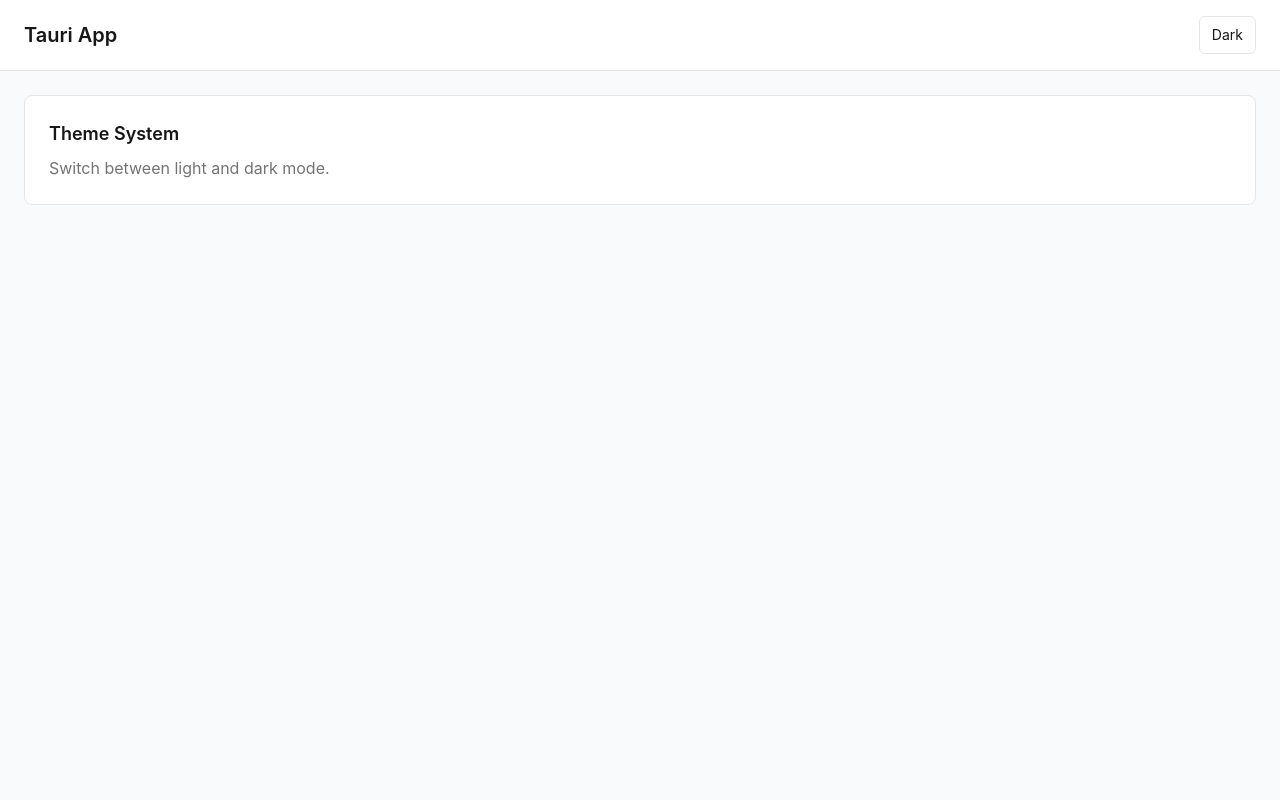
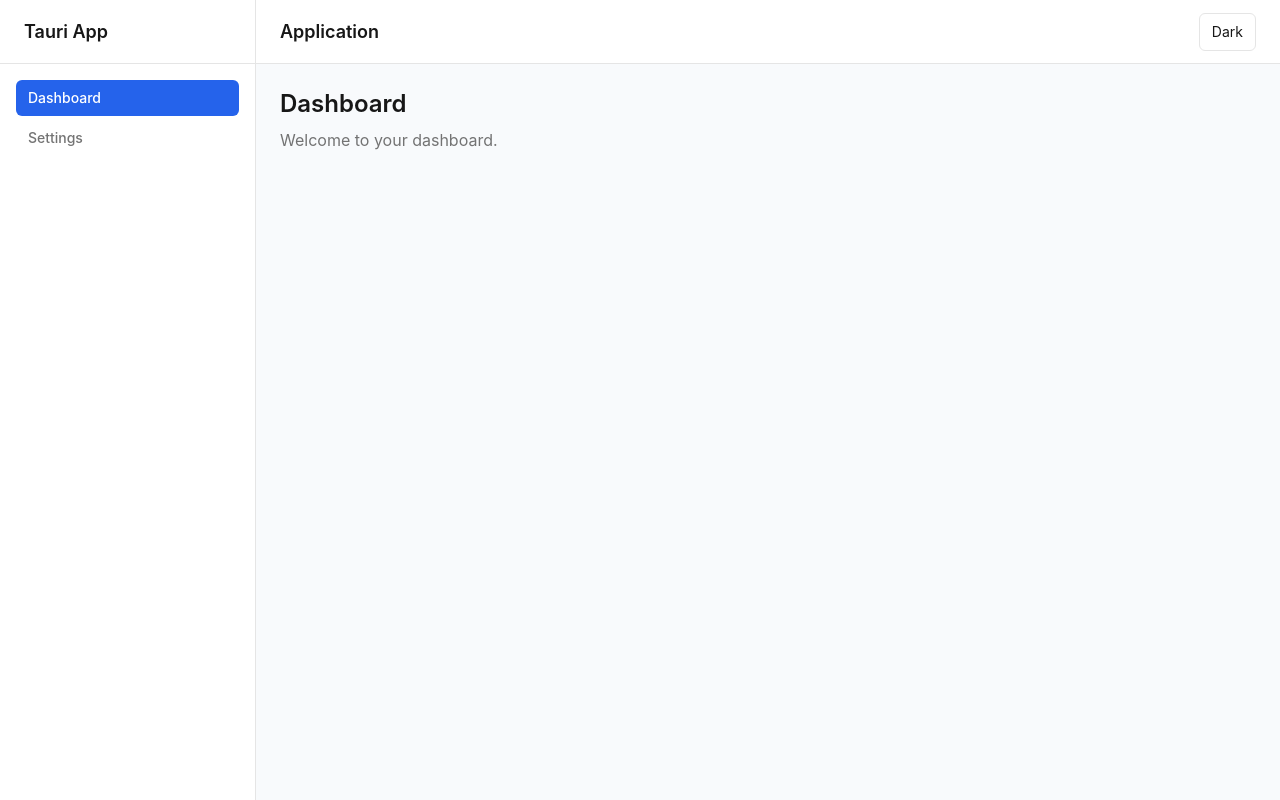
Before and after one commit to adikharadkar/tours-and-travels, a React (Vite) app: page /dashboard in a window 1280 px wide. Built offline with nearby package versions, Linux system fonts and the light colour scheme.

Commit message:
Add navigation

```diff
--- a/package.json
+++ b/package.json
@@ -18,6 +18,7 @@
     "@tauri-apps/plugin-opener": "^2",
     "react": "^19.1.0",
     "react-dom": "^19.1.0",
+    "react-router-dom": "^7.18.2",
     "tailwindcss": "^4.3.3"
   },
   "devDependencies": {
--- a/src/App.jsx
+++ b/src/App.jsx
@@ -1,22 +1,23 @@
-import ThemeToggle from "./components/ThemeToggle";
+import { Navigate, Route, Routes } from "react-router-dom";
+
+import AppLayout from "./layouts/AppLayout";
+import Dashboard from "./pages/Dashboard";
+import Settings from "./pages/Settings";
+import NotFound from "./pages/NotFound";
 
 function App() {
   return (
-    <div className="min-h-screen bg-background text-foreground">
-      <header className="flex items-center justify-between border-b border-border bg-surface px-6 py-4">
-        <h1 className="text-xl font-semibold">Tauri App</h1>
+    <Routes>
+      <Route element={<AppLayout />}>
+        <Route path="/" element={<Navigate to="/dashboard" replace />} />
 
-        <ThemeToggle />
-      </header>
+        <Route path="/dashboard" element={<Dashboard />} />
 
-      <main className="p-6">
-        <div className="rounded-lg border border-border bg-surface p-6">
-          <h2 className="text-lg font-semibold">Theme System</h2>
+        <Route path="/settings" element={<Settings />} />
 
-          <p className="mt-2 text-muted">Switch between light and dark mode.</p>
-        </div>
-      </main>
-    </div>
+        <Route path="*" element={<NotFound />} />
+      </Route>
+    </Routes>
   );
 }
 
--- /dev/null
+++ b/src/layouts/AppLayout.jsx
@@ -0,0 +1,111 @@
+import { useState } from "react";
+import { NavLink, Outlet } from "react-router-dom";
+import ThemeToggle from "../components/ThemeToggle";
+
+const navigation = [
+  {
+    name: "Dashboard",
+    path: "/dashboard",
+  },
+  {
+    name: "Settings",
+    path: "/settings",
+  },
+];
+
+function navigationClass({ isActive }) {
+  return [
+    "flex items-center rounded-md px-3 py-2 text-sm font-medium transition-colors",
+    isActive
+      ? "bg-primary text-primary-foreground"
+      : "text-muted hover:bg-background hover:text-foreground",
+  ].join(" ");
+}
+
+export default function AppLayout() {
+  const [isSidebarOpen, setIsSidebarOpen] = useState(false);
+
+  function closeSidebar() {
+    setIsSidebarOpen(false);
+  }
+
+  return (
+    <div className="flex min-h-screen bg-background text-foreground">
+      {/* Mobile overlay */}
+      {isSidebarOpen && (
+        <button
+          type="button"
+          aria-label="Close navigation"
+          onClick={closeSidebar}
+          className="fixed inset-0 z-40 bg-black/50 md:hidden"
+        />
+      )}
+
+      {/* Sidebar */}
+      <aside
+        className={[
+          "fixed inset-y-0 left-0 z-50 flex w-64 flex-col border-r border-border bg-surface",
+          "transform transition-transform duration-200 ease-in-out",
+          isSidebarOpen ? "translate-x-0" : "-translate-x-full",
+          "md:static md:z-auto md:translate-x-0",
+        ].join(" ")}
+      >
+        {/* Logo */}
+        <div className="flex h-16 shrink-0 items-center justify-between border-b border-border px-6">
+          <h1 className="text-lg font-semibold">Tauri App</h1>
+
+          {/* Mobile close button */}
+          <button
+            type="button"
+            onClick={closeSidebar}
+            aria-label="Close navigation"
+            className="rounded-md p-2 text-muted hover:bg-background hover:text-foreground md:hidden"
+          >
+            ✕
+          </button>
+        </div>
+
+        {/* Navigation */}
+        <nav className="flex-1 space-y-1 p-4">
+          {navigation.map((item) => (
+            <NavLink
+              key={item.path}
+              to={item.path}
+              className={navigationClass}
+              onClick={closeSidebar}
+            >
+              {item.name}
+            </NavLink>
+          ))}
+        </nav>
+      </aside>
+
+      {/* Main area */}
+      <div className="flex min-w-0 flex-1 flex-col">
+        {/* Header */}
+        <header className="flex h-16 shrink-0 items-center justify-between border-b border-border bg-surface px-4 md:px-6">
+          <div className="flex items-center gap-3">
+            {/* Mobile menu button */}
+            <button
+              type="button"
+              onClick={() => setIsSidebarOpen(true)}
+              aria-label="Open navigation"
+              className="rounded-md p-2 text-muted hover:bg-background hover:text-foreground md:hidden"
+            >
+              ☰
+            </button>
+
+            <h2 className="text-lg font-semibold">Application</h2>
+          </div>
+
+          <ThemeToggle />
+        </header>
+
+        {/* Page content */}
+        <main className="flex-1 p-4 md:p-6">
+          <Outlet />
+        </main>
+      </div>
+    </div>
+  );
+}
--- a/src/main.jsx
+++ b/src/main.jsx
@@ -1,4 +1,5 @@
 import React from "react";
+import { BrowserRouter } from "react-router-dom";
 import ReactDOM from "react-dom/client";
 import App from "./App";
 import { ThemeProvider } from "./contexts/ThemeContext";
@@ -6,8 +7,10 @@ import "./styles/theme.css";
 
 ReactDOM.createRoot(document.getElementById("root")).render(
   <React.StrictMode>
-    <ThemeProvider>
-      <App />
-    </ThemeProvider>
+    <BrowserRouter>
+      <ThemeProvider>
+        <App />
+      </ThemeProvider>
+    </BrowserRouter>
   </React.StrictMode>,
 );
--- /dev/null
+++ b/src/pages/Dashboard.jsx
@@ -0,0 +1,9 @@
+export default function Dashboard() {
+  return (
+    <div>
+      <h1 className="text-2xl font-semibold">Dashboard</h1>
+
+      <p className="mt-2 text-muted">Welcome to your dashboard.</p>
+    </div>
+  );
+}
--- /dev/null
+++ b/src/pages/NotFound.jsx
@@ -0,0 +1,20 @@
+import { Link } from "react-router-dom";
+
+export default function NotFound() {
+  return (
+    <div className="flex min-h-[60vh] flex-col items-center justify-center text-center">
+      <h1 className="text-6xl font-bold">404</h1>
+
+      <p className="mt-4 text-lg text-muted">
+        The page you're looking for doesn't exist.
+      </p>
+
+      <Link
+        to="/dashboard"
+        className="mt-6 rounded-md bg-primary px-4 py-2 text-sm font-medium text-primary-foreground transition-colors hover:bg-primary-hover"
+      >
+        Go to Dashboard
+      </Link>
+    </div>
+  );
+}
--- /dev/null
+++ b/src/pages/Settings.jsx
@@ -0,0 +1,9 @@
+export default function Settings() {
+  return (
+    <div>
+      <h1 className="text-2xl font-semibold">Settings</h1>
+
+      <p className="mt-2 text-muted">Manage your application settings.</p>
+    </div>
+  );
+}
```
Also changed, not shown: 1 other file (tests, documents, lock files or other folders).
